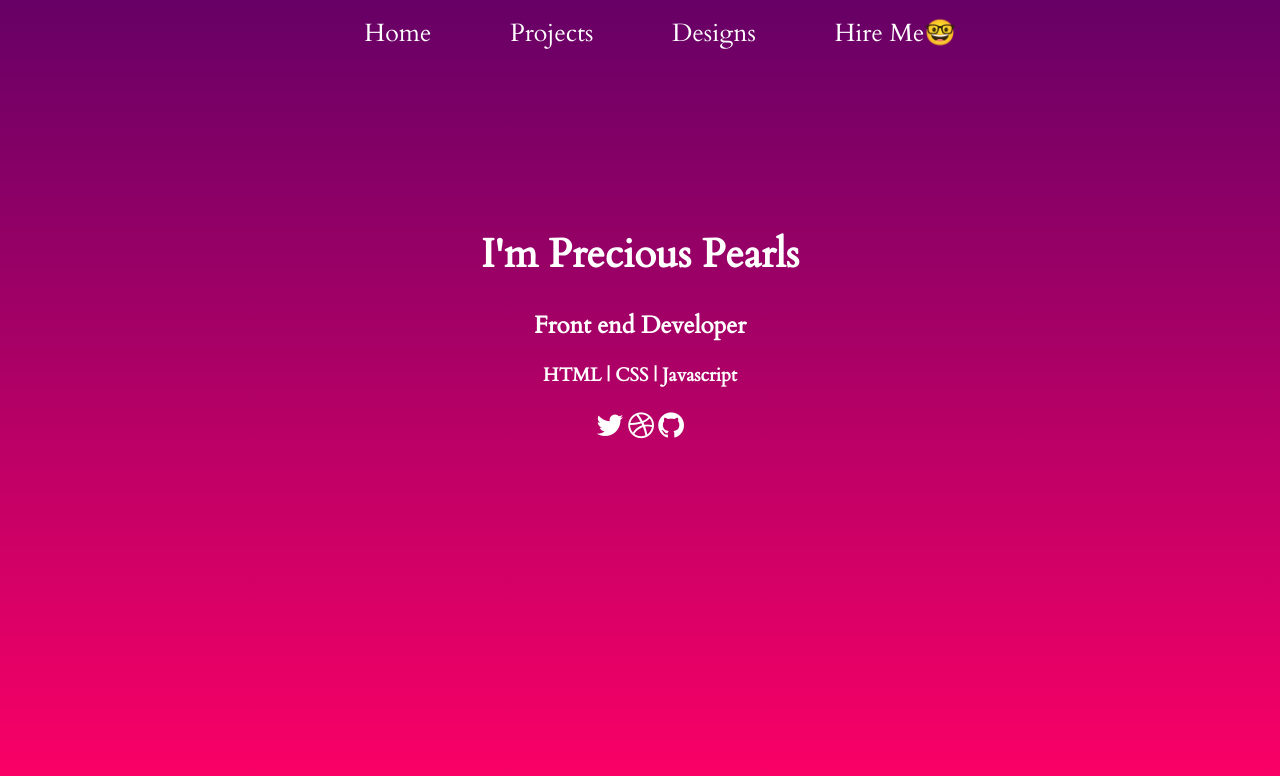
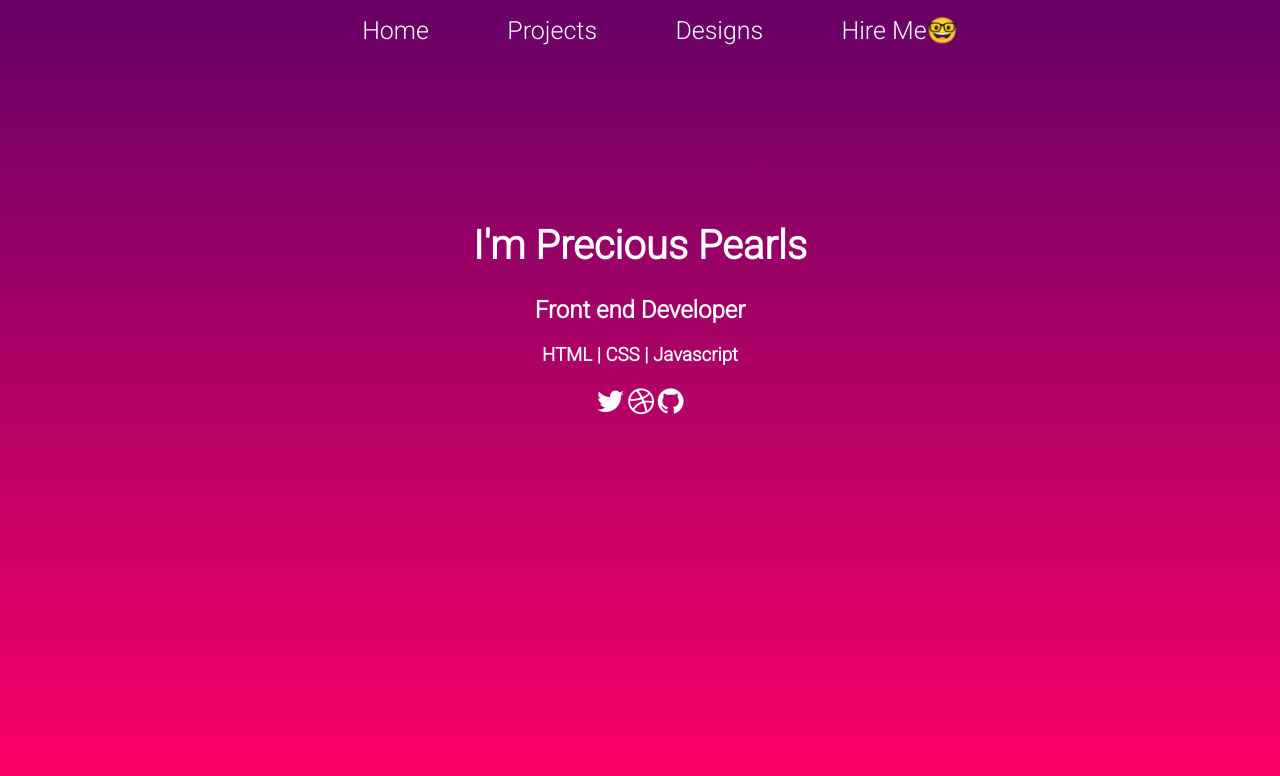
Before and after one commit to Preciouspearl-code/svelte-homepage-project, a website: page index.html in a window 1280 px wide. Drawn offline with Linux system fonts and the light colour scheme.

Commit message:
1 file modified

```diff
--- a/index.html
+++ b/index.html
@@ -3,7 +3,7 @@
   <head>
     <title>HOME PAGE PROJECT</title>
     <link rel="stylesheet" href="https://cdnjs.cloudflare.com/ajax/libs/font-awesome/4.7.0/css/font-awesome.min.css">
-    <link href="https://fonts.googleapis.com/css2?family=Cardo&display=swap" rel="stylesheet">
+    <link href="https://fonts.googleapis.com/css2?family=Roboto:wght@300&display=swap" rel="stylesheet">
     <style>
         body{
           margin:0px;
@@ -13,7 +13,7 @@
           background-repeat: no-repeat;
           background-attachment: fixed;
           color:white;
-          font-family: 'Cardo', serif;
+          font-family: 'Roboto', sans-serif;
         }
         ul{
           list-style-type: none;
@@ -65,8 +65,8 @@
           text-decoration: none;
           border-radius:5px;
         }
-      </style>
-    </head>
+    </style>
+  </head>
   <body>
     <nav>
       <ul>
```
